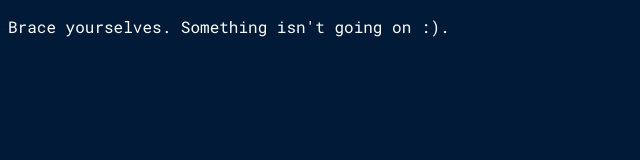
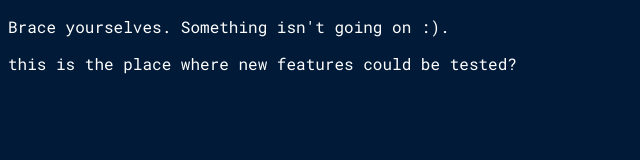
Before and after one commit to sickgraph/sickgraph.github.io, a plain HTML site: page index.html in a window 1280 px wide. Shown: the whole page, without its empty margins (0-640 px from the left). Drawn offline with Linux system fonts and the light colour scheme.

Commit message:
first commit into dev

```diff
--- a/index.html
+++ b/index.html
@@ -16,5 +16,6 @@
 </head>
 <body>
   <p>Brace yourselves. Something isn't going on :).</p>
+  <p>this is the place where new features could be tested?</p>
 </body>
 </html>
```
